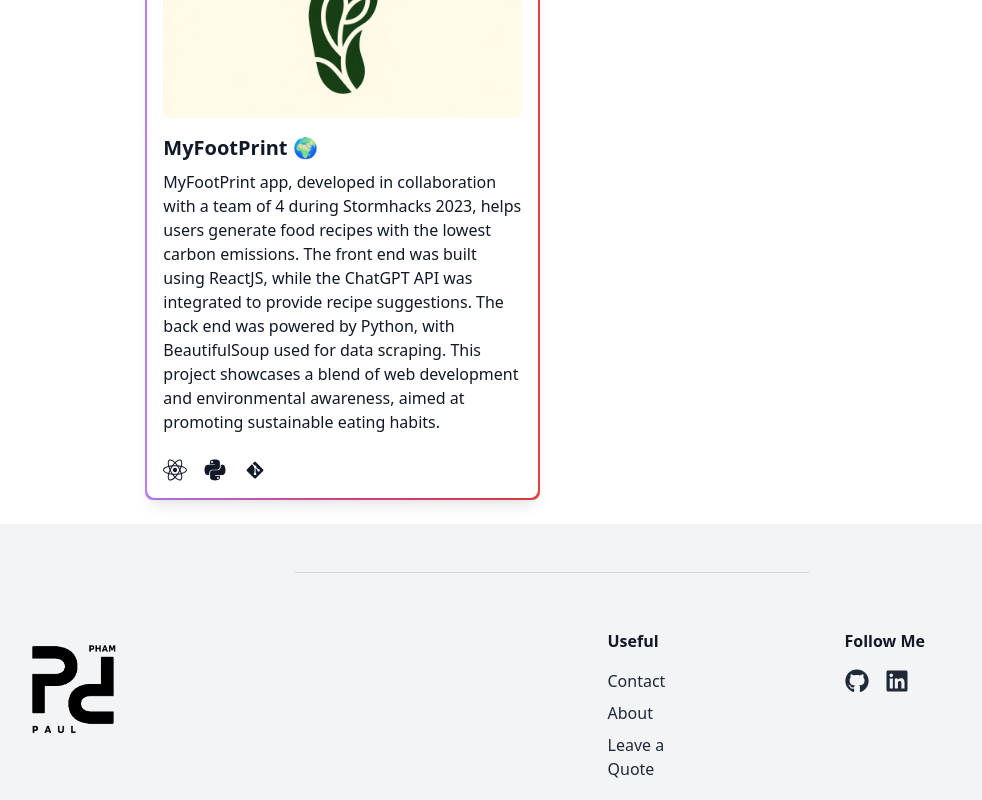
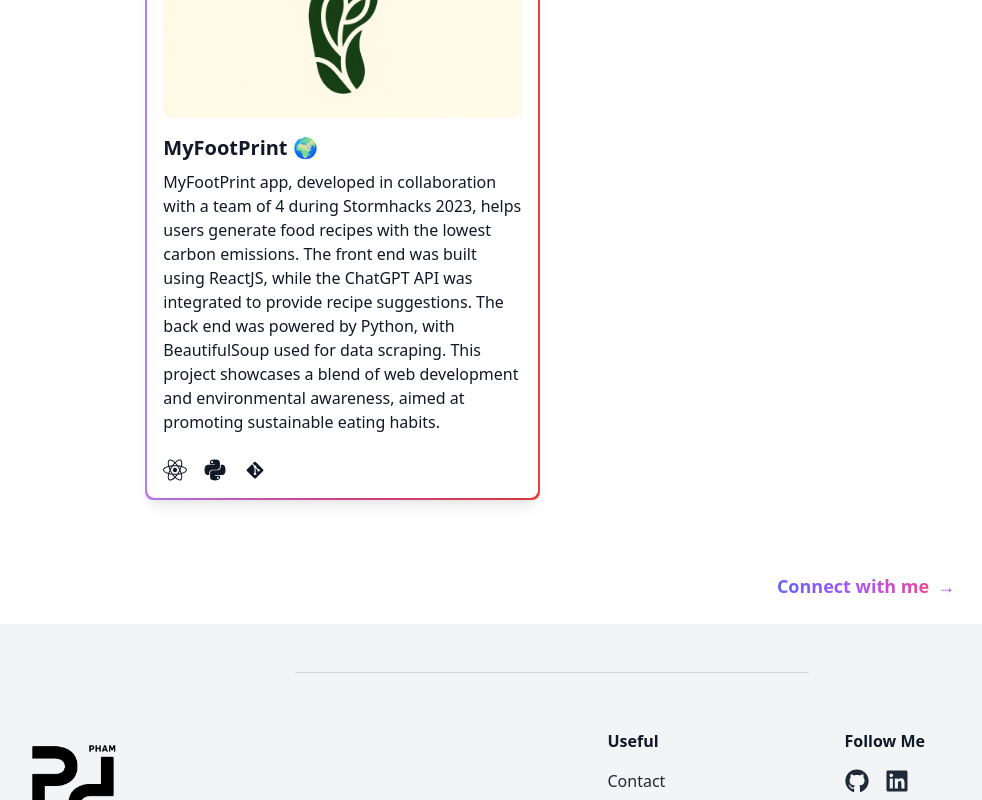
Before and after one commit to PaulP1406/Personal-portfolio, a React (Create React App) app in the folder client/: page /projects in a window 1280 px wide. Shown: the part 1899-2699 px from the top of the page, without its empty margins (88-1070 px from the left). Built offline with nearby package versions, Linux system fonts and the light colour scheme.

Commit message:
fixes connect with me button

```diff
--- a/client/src/Pages/Project.js
+++ b/client/src/Pages/Project.js
@@ -96,7 +96,17 @@ const Projects = () => {
                         githubLink="https://github.com/isa-leroux448/myfoodprint"
                     />
                 </div>
-                <div className="text-center lg:mt-12 lg:col-start-5">
+                <div className="lg:col-start-4 col-span-2">
+                    {/* <ProjectCard
+                        title="MyFootPrint 🌍"
+                        description="MyFootPrint app, developed in collaboration with a team of 4 during Stormhacks 2023, helps users generate food recipes with the lowest carbon emissions. The front end was built using ReactJS, while the ChatGPT API was integrated to provide recipe suggestions. The back end was powered by Python, with BeautifulSoup used for data scraping. This project showcases a blend of web development and environmental awareness, aimed at promoting sustainable eating habits."
+                        imageUrl={Carbon}
+                        techStack={["react", "python", "git", ]}
+                        techIconMap={techIconMap}
+                        githubLink="https://github.com/isa-leroux448/myfoodprint"
+                    /> */}
+                </div>
+                <div className="text-center mt-12 lg:col-start-5 lg:mt-12">
                     <a href="/contact" className="inline-flex text-lg font-bold text-gray-600 dark:text-gray-400 group whitespace-nowrap">
                         <span className="bg-gradient-to-r from-indigo-500 via-purple-500 to-pink-500 bg-clip-text text-transparent">
                             Connect with me
```
